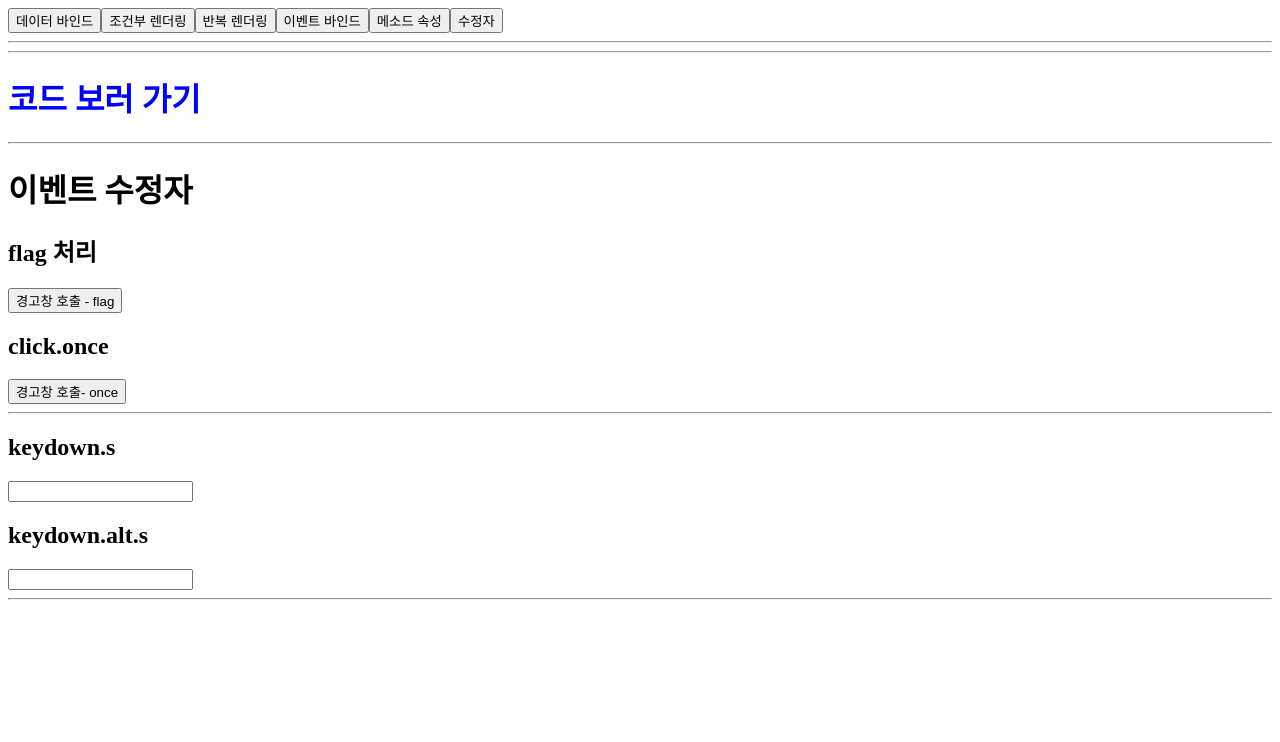
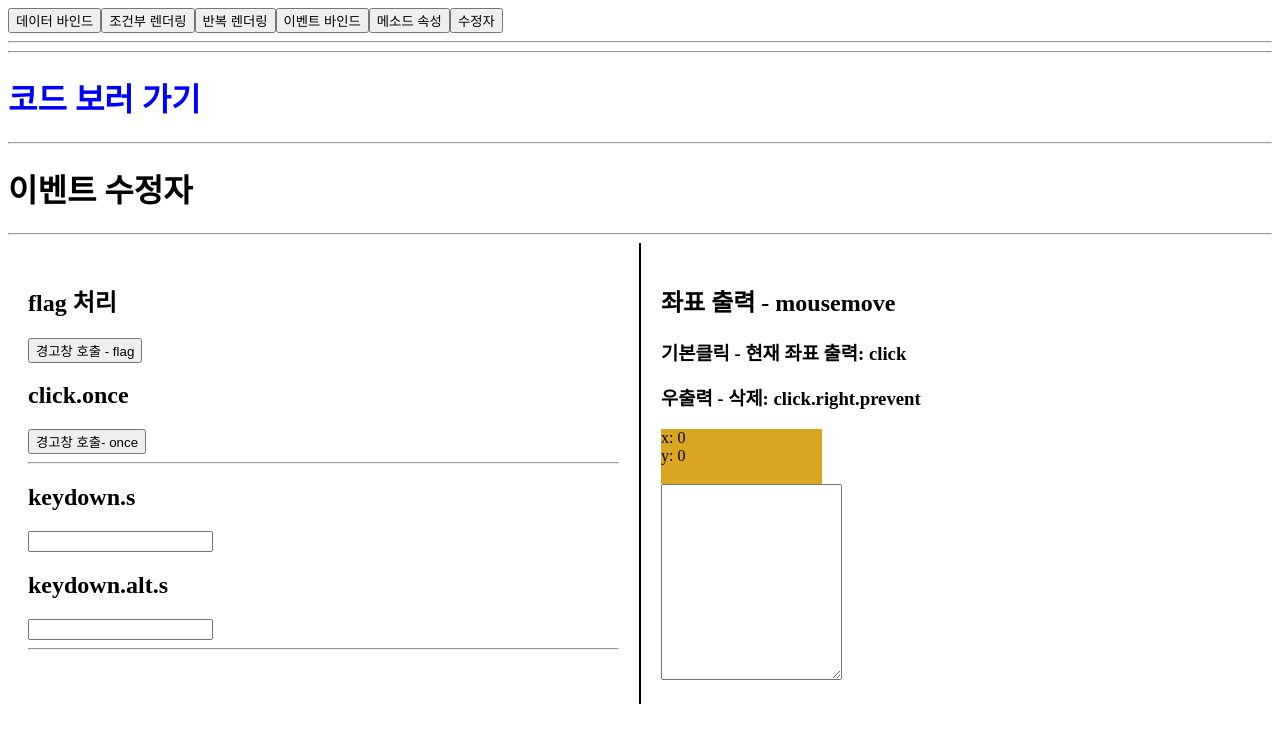
Before and after one commit to YooHyeok/vue-basic-todo-app, a Vue app in the folder v02/: page / in a window 1280 px wide. Both pictures are taken after a click on the button "수정자". Shown: the top 742 px of the page. Built offline with nearby package versions, Linux system fonts and the light colour scheme.

Commit message:
feat: `event modifier` - 좌표 출력 및 우클릭 초기화(right) 기본 기능 해제(prevent) 예제 구현

```diff
--- a/v02/src/components/06-Modifier.vue
+++ b/v02/src/components/06-Modifier.vue
@@ -3,7 +3,10 @@ export default {
   data: function() {
     return {
       click_yes: true,
-      kValue: ''
+      kValue: '',
+      x: 0,
+      y: 0,
+      msg: ''
     }
   },
   methods: {
@@ -18,18 +21,29 @@ export default {
     },
     getKey(e) {
       this.kValue = e.key;
+    },
+    mousePos(e) {
+      console.log(e)
+      this.x = e.offsetX
+      this.y = e.offsetY
+    },
+    mouseClick(e) {
+      this.msg += this.x + ',' + this.y + '\n'
     }
   }
 }
 </script>
 <template>
-  <div>
   <hr/>
   <a target="_blank" href="https://github.com/YooHyeok/vue-basic-todo-app/blob/main/v02/src/components/06-Modifier.vue" style="text-decoration: none; color: blue;">
     <h1 style="cursor: pointer;">코드 보러 가기</h1>
   </a>
   <hr/>
   <h1>이벤트 수정자</h1>
+  <hr/>
+  <div class="container">
+    <!-- 좌측 영역 -->
+    <div class="left">
       <h2>flag 처리</h2>
       <button v-on:click="createAlert">경고창 호출 - flag</button>
       <!-- click.once : 한번만 반응 -->
@@ -45,6 +59,53 @@ export default {
       <input type="text" v-on:keydown.alt.s="getKey"/>
       <span>{{ kValue }}</span>
       <hr/>
+      <!-- click.right / prevent: 이벤트의 기본 기능을 막아준다 e.preventDefault()와 같음 -->
+    </div>
+    <!-- 중앙 선 -->
+    <div class="divider"></div>
+    <div class="right">
+      <h2>좌표 출력 - mousemove</h2>
+      <h3>기본클릭 - 현재 좌표 출력: click</h3>
+      <h3>우출력 - 삭제: click.right.prevent</h3>
+      <div id="display"
+        style="user-select: none;"
+        v-on:mousemove="mousePos"
+        v-on:click="mouseClick"
+        v-on:click.right.prevent="msg = ''"
+      >
+        x: {{ x }} <br>
+        y: {{ y }}
+      </div>
+      <textarea>{{ msg }}</textarea>
+    </div>
   </div>
 </template>
-<style></style>
+<style>
+#display {
+  width: 161px;
+  height: 55px;
+  background-color: goldenrod;
+}
+textarea {
+  height: 190px;
+}
+.container {
+  display: grid;
+  grid-template-columns: 1fr 2px 1fr;
+  max-width: 1980px;
+  max-height: 650px;
+  align-items: start;
+  gap: 0;
+}
+
+.left, .right {
+  padding: 20px;
+  overflow: auto;
+}
+
+.divider {
+  background-color: black;
+  width: 2px;
+  height: 100%;
+}
+</style>
```
Lines whose indentation alone changed are shown as unchanged.
